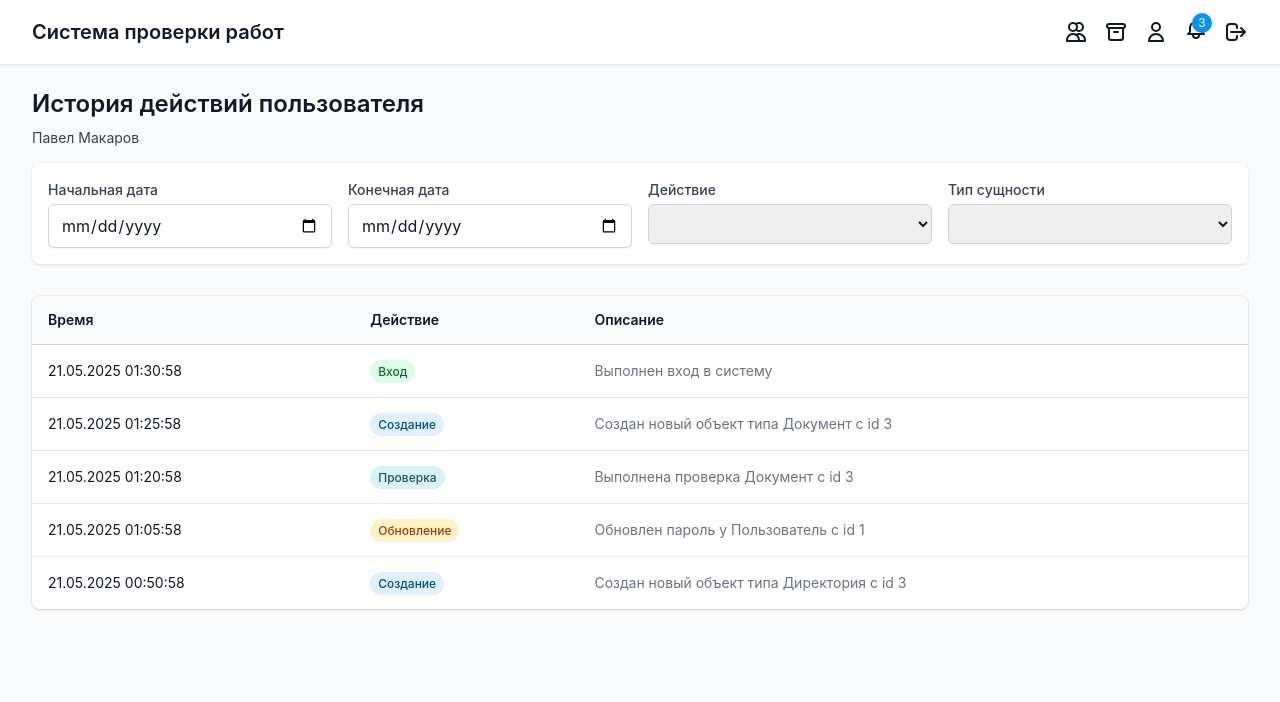
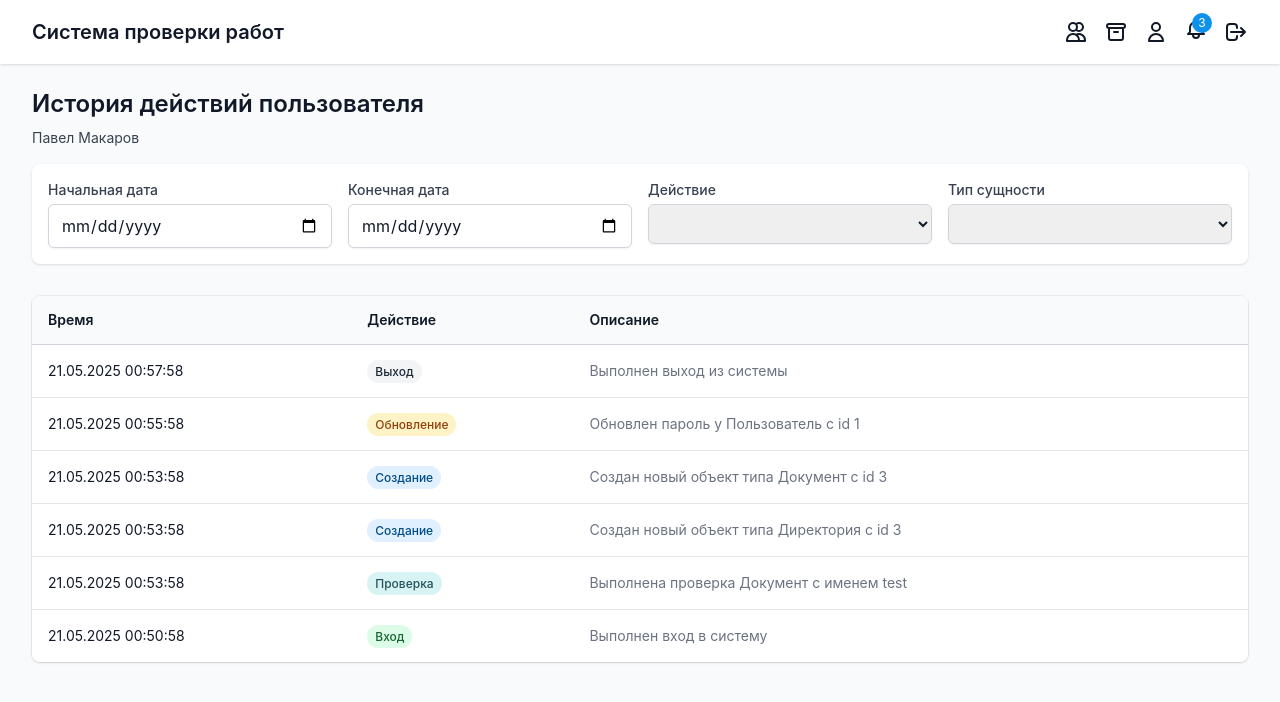
Before and after one commit to plmkr-std/bolt-project, an Angular app: page /users/1/audit in a window 1280 px wide. Shown: the top 702 px of the page. Built offline with nearby package versions, Linux system fonts and the light colour scheme.

Commit message:
Updated audit.component.ts

```diff
--- a/src/app/components/users/audit/audit.component.ts
+++ b/src/app/components/users/audit/audit.component.ts
@@ -138,21 +138,37 @@ export class AuditComponent implements OnInit {
     const now = new Date();
     this.username = 'Павел Макаров';
     this.logs = [
+       {
+        id: BigInt(1),
+        user_id: BigInt(this.userId || 1),
+        action: 'LOGOUT',
+        entity_type: 'SYSTEM',
+        entity_id: BigInt(this.userId || 1),
+        timestamp: new Date(now.getTime() - 1000 * 60 * 38).toISOString() // 38 minutes ago
+      },
       {
         id: BigInt(1),
         user_id: BigInt(this.userId || 1),
-        action: 'LOGIN',
-        entity_type: 'SYSTEM',
-        entity_id: BigInt(0),
-        timestamp: new Date(now.getTime() - 1000 * 60 * 5).toISOString() // 5 minutes ago
+        action: 'UPDATE',
+        entity_type: 'USER',
+        entity_id: BigInt(this.userId || 1),
+        timestamp: new Date(now.getTime() - 1000 * 60 * 40).toISOString() // 40 minutes ago
       },
       {
-        id: BigInt(2),
+        id: BigInt(5),
         user_id: BigInt(this.userId || 1),
         action: 'CREATE',
         entity_type: 'DOCUMENT',
         entity_id: BigInt(3),
-        timestamp: new Date(now.getTime() - 1000 * 60 * 10).toISOString() // 10 minutes ago
+        timestamp: new Date(now.getTime() - 1000 * 60 * 42).toISOString() // 42 minutes ago
+      },
+      {
+        id: BigInt(3),
+        user_id: BigInt(this.userId || 1),
+        action: 'CREATE',
+        entity_type: 'DIRECTORY',
+        entity_id: BigInt(3),
+        timestamp: new Date(now.getTime() - 1000 * 60 * 42).toISOString() // 43 minutes ago
       },
       {
         id: BigInt(3),
@@ -160,22 +176,14 @@ export class AuditComponent implements OnInit {
         action: 'VALIDATE',
         entity_type: 'DOCUMENT',
         entity_id: BigInt(3),
-        timestamp: new Date(now.getTime() - 1000 * 60 * 15).toISOString() // 15 minutes ago
+        timestamp: new Date(now.getTime() - 1000 * 60 * 42).toISOString() // 43 minutes ago
       },
       {
-        id: BigInt(4),
+        id: BigInt(1),
         user_id: BigInt(this.userId || 1),
-        action: 'UPDATE',
-        entity_type: 'USER',
-        entity_id: BigInt(this.userId || 1),
-        timestamp: new Date(now.getTime() - 1000 * 60 * 30).toISOString() // 30 minutes ago
-      },
-      {
-        id: BigInt(5),
-        user_id: BigInt(this.userId || 1),
-        action: 'CREATE',
-        entity_type: 'DIRECTORY',
-        entity_id: BigInt(3),
+        action: 'LOGIN',
+        entity_type: 'SYSTEM',
+        entity_id: BigInt(0),
         timestamp: new Date(now.getTime() - 1000 * 60 * 45).toISOString() // 45 minutes ago
       }
     ];
@@ -270,7 +278,7 @@ export class AuditComponent implements OnInit {
       case 'DELETE':
         return `Удален объект типа ${this.getEntityTypeText(log.entity_type)} с id ${log.entity_id}`;
       case 'VALIDATE':
-        return `Выполнена проверка ${this.getEntityTypeText(log.entity_type)} с id ${log.entity_id}`;
+        return `Выполнена проверка ${this.getEntityTypeText(log.entity_type)} с именем test`;
       default:
         return `${log.action} ${this.getEntityTypeText(log.entity_type)} (ID: ${log.entity_id})`;
     }
```
